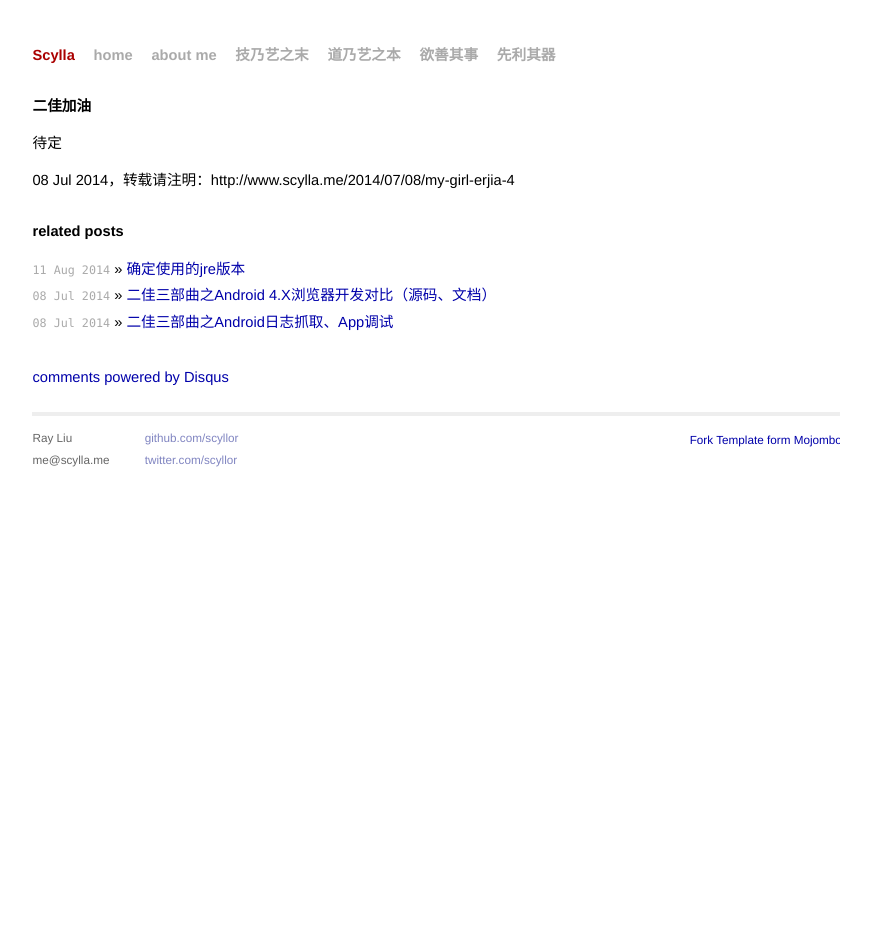
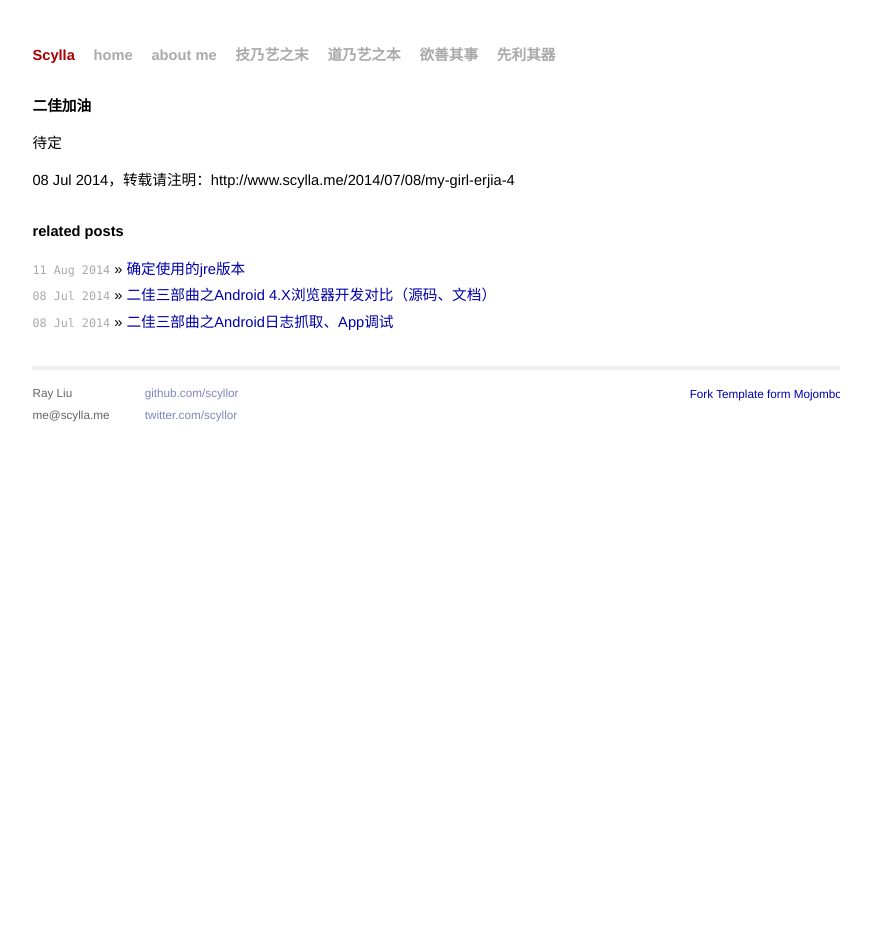
Before and after one commit to scyllor/scyllor.github.io, a Jekyll site: the page built from _posts/2014-07-08-my-girl-erjia[4].md, in a window 1280 px wide. Shown: the whole page, without its empty margins (204-1075 px from the left). Built offline with Jekyll 4.4.1, drawn with Linux system fonts in a browser that asks for light colours; nearby versions of some CDN libraries; Markdown is read by kramdown in place of the engine named in the settings; comment, search, counter and statistics services are not loaded; some of the changed lines change nothing that is shown.

Commit message:
replace disqus by uyan

```diff
--- a/_includes/disqus_comment.html
+++ b/_includes/disqus_comment.html
@@ -1,26 +1,4 @@
-<div id="disqus_thread"></div>
-<script type="text/javascript">
-	/* * * CONFIGURATION VARIABLES: EDIT BEFORE PASTING INTO YOUR WEBPAGE * * */
-	var disqus_shortname = 'scyllastxtbox'; // required: replace example with your forum shortname
-
-	/* * * DON'T EDIT BELOW THIS LINE * * */
-	(function() {
-		var dsq = document.createElement('script'); dsq.type = 'text/javascript'; dsq.async = true;
-		dsq.src = '//' + disqus_shortname + '.disqus.com/embed.js';
-		(document.getElementsByTagName('head')[0] || document.getElementsByTagName('body')[0]).appendChild(dsq);
-	})();
-</script>
-<noscript>Please enable JavaScript to view the <a href="http://disqus.com/?ref_noscript">comments powered by Disqus.</a></noscript>
-<a href="http://disqus.com" class="dsq-brlink">comments powered by <span class="logo-disqus">Disqus</span></a>
-<script type="text/javascript">
-/* * * CONFIGURATION VARIABLES: EDIT BEFORE PASTING INTO YOUR WEBPAGE * * */
-var disqus_shortname = 'scyllastxtbox'; // required: replace example with your forum shortname
-
-/* * * DON'T EDIT BELOW THIS LINE * * */
-(function () {
-	var s = document.createElement('script'); s.async = true;
-	s.type = 'text/javascript';
-	s.src = '//' + disqus_shortname + '.disqus.com/count.js';
-	(document.getElementsByTagName('HEAD')[0] || document.getElementsByTagName('BODY')[0]).appendChild(s);
-}());
-</script>
+<!-- UY BEGIN -->
+<div id="uyan_frame"></div>
+<script type="text/javascript" src="http://v2.uyan.cc/code/uyan.js?uid=1964176"></script>
+<!-- UY END -->
```
